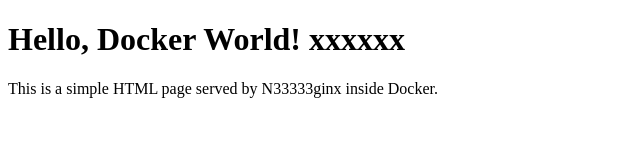
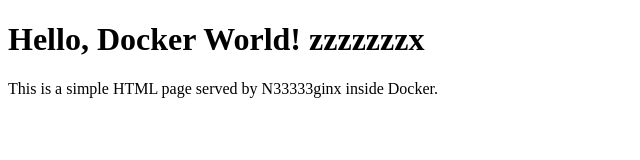
Before and after one commit to PublicAlex/deploy-test2, a plain HTML site: page src/index.html in a window 1280 px wide. Shown: the full height of the page, 0-640 px from the left. Drawn offline with Linux system fonts and the light colour scheme.

Commit message:
Update index.html

```diff
--- a/src/index.html
+++ b/src/index.html
@@ -6,7 +6,7 @@
     <title>My Simple HTML Page 3</title>
 </head>
 <body>
-    <h1>Hello, Docker World! xxxxxx</h1>
+    <h1>Hello, Docker World! zzzzzzzx</h1>
     <p>This is a simple HTML page served by N33333ginx inside Docker.</p>
 </body>
 </html>
```
